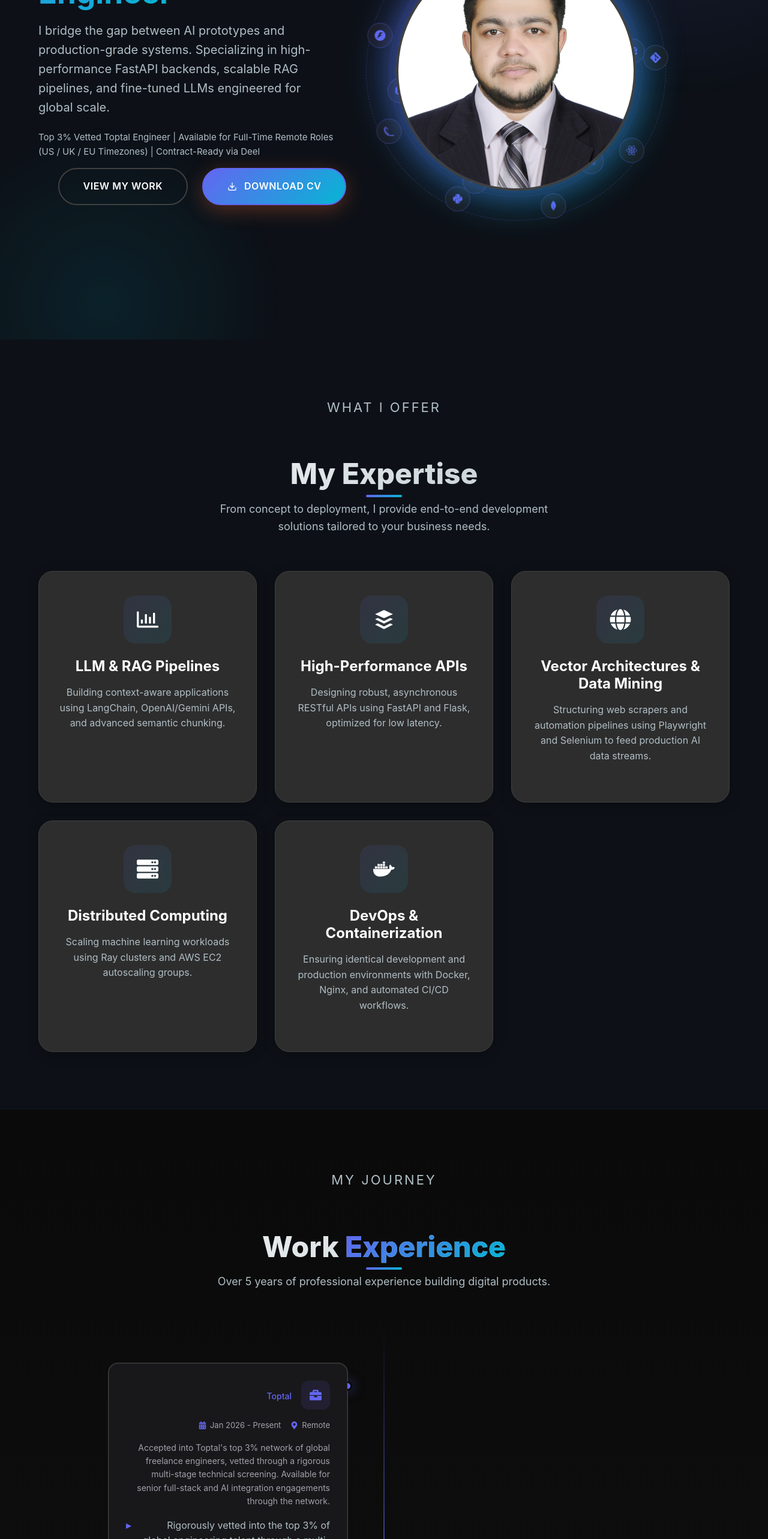
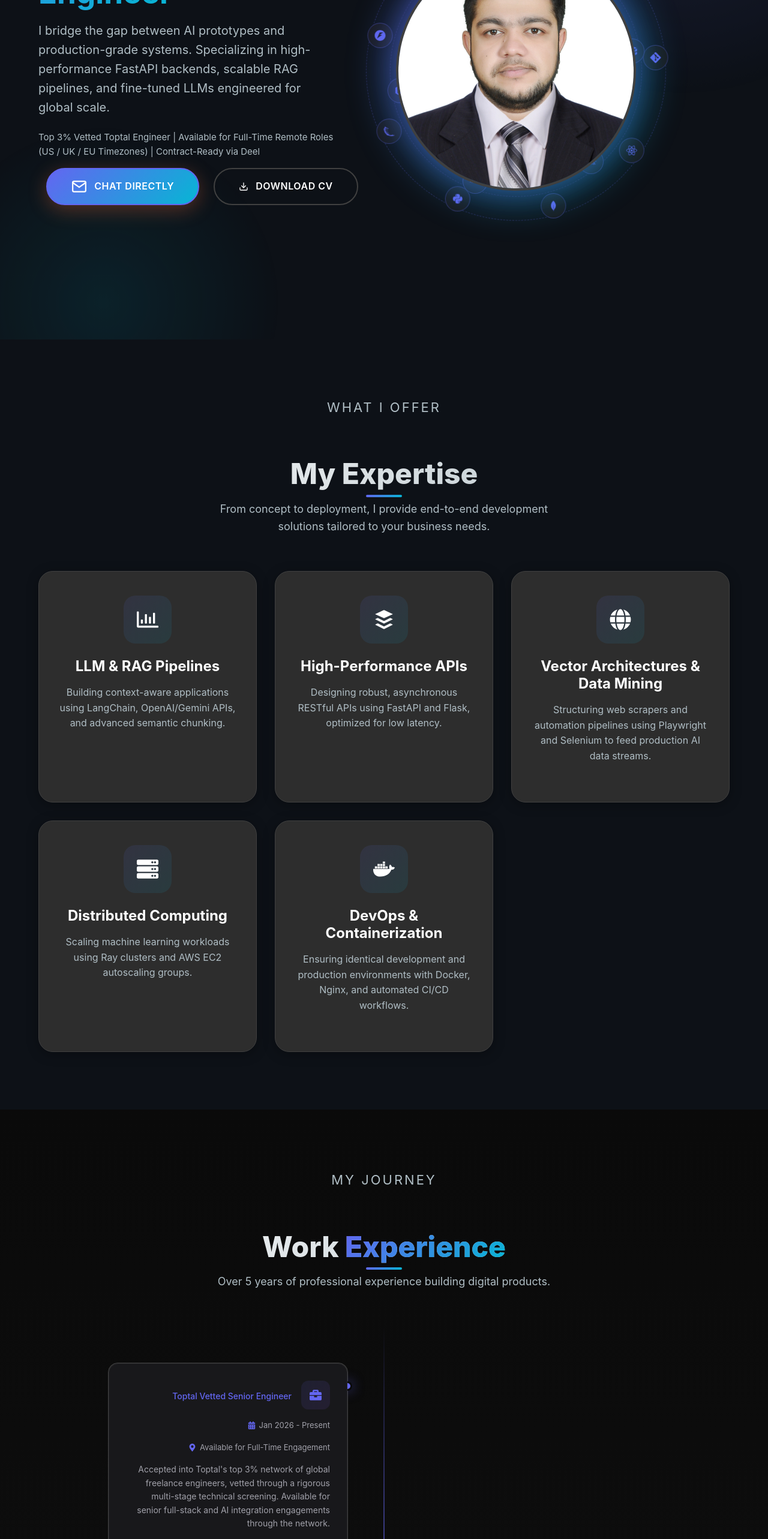
Before and after one commit to Hammad-Asif/hammad_portfolio-next, a Next.js app: page / in a window 1280 px wide. Shown: the part 234-2800 px from the top of the page at 60% size. Built offline with nearby package versions, Linux system fonts and the light colour scheme.

Commit message:
some updates for more engagment or HRs

```diff
--- a/src/app/layout.jsx
+++ b/src/app/layout.jsx
@@ -14,7 +14,7 @@ const spaceGrotesk = Space_Grotesk({
 })
 import './globals.css'
 export const metadata = {
-  title: "Muhammad Hammad Asif — AI & Python Backend Engineer | Remote | Toptal",
+  title: "Muhammad Hammad Asif — Senior AI Engineer & Python Backend Developer | Remote US/UK/EU",
   description: "Toptal-vetted AI and Python backend engineer with 5+ years of experience building LLM integrations, ML pipelines, and FastAPI systems. Seeking full-time remote roles with US, UK, and European teams.",
   keywords: "AI engineer for hire, Python backend developer, LLM integration developer, FastAPI developer, remote AI developer, ML engineer remote, hire Python developer Pakistan, NLP engineer, OpenAI API developer, machine learning engineer remote",
   authors: [{ name: "Muhammad Hammad Asif" }],
--- a/src/components/ExperienceTimeline.jsx
+++ b/src/components/ExperienceTimeline.jsx
@@ -4,8 +4,8 @@ import { FaBriefcase, FaCalendarAlt, FaMapMarkerAlt } from 'react-icons/fa';
 const ExperienceTimeline = () => {
   const experiences = [
     {
-      "company": "Toptal",
-      "location": "Remote",
+      "company": "Toptal Vetted Senior Engineer",
+      "location": "Available for Full-Time Engagement",
       "startDate": "2026-01-01T00:00:00.000Z",
       "endDate": "",
       "description": "Accepted into Toptal's top 3% network of global freelance engineers, vetted through a rigorous multi-stage technical screening. Available for senior full-stack and AI integration engagements through the network.",
@@ -16,7 +16,7 @@ const ExperienceTimeline = () => {
       ]
     }, {
       "company": "Scanify Dev",
-      "location": "Remote contractor",
+      "location": "Remote (Contract Concluded)",
       "startDate": "2025-07-01T00:00:00.000Z",
       "endDate": "2025-11-30T00:00:00.000Z",
       "description": "Contributed to an AI-powered Shopify theme generation platform that used OpenAI APIs to automatically create store content and images for ecommerce clients.",
--- a/src/components/FAQ.jsx
+++ b/src/components/FAQ.jsx
@@ -9,14 +9,14 @@ const FAQ = () => {
       question: "How do you work with clients across different timezones?",
       answer: "I work PKT (UTC+5), which gives me natural overlap with US East Coast mornings (my afternoon) and full coverage of EU business hours. I use async-first workflows — daily written updates, Loom videos for demos, and a shared project board so you always know where things stand without needing a call. For time-sensitive projects, I'm flexible on hours."
     },
-    {
-      question: "Are you open to full-time remote employment?",
-      answer: "Yes, I'm actively looking for full-time remote roles. I can be hired directly or through Deel. I'm available immediately."
-    },
-    {
-      question: "How I Work?",
-      answer: "Open to full-time remote roles with US, UK, and EU teams."
-    },
+    // {
+    //   question: "Are you open to full-time remote employment?",
+    //   answer: "Yes, I'm actively looking for full-time remote roles. I can be hired directly or through Deel. I'm available immediately."
+    // },
+    // {
+    //   question: "How I Work?",
+    //   answer: "Open to full-time remote roles with US, UK, and EU teams."
+    // },
     {
       question: "Are you open to full-time remote roles?",
       answer: "Both. I'm open to full-time remote positions and long-term contracts. I'm set up to work as a remote contractor through Deel, or direct contracts. If you're hiring for a senior AI/backend role and want someone fully embedded in your team, let's talk."
@@ -45,10 +45,10 @@ const FAQ = () => {
       question: 'Can you help with AI/ML integration in my existing application?',
       answer: 'Yes! I specialize in integrating AI capabilities into existing applications. This includes adding chatbots, recommendation systems, predictive analytics, image recognition, natural language processing, and more. I can assess your current system and recommend the best AI solutions for your needs.'
     },
-    {
-      question: 'How do we communicate during the project?',
-      answer: 'I believe in transparent communication. We\'ll have regular check-ins via video calls (weekly or bi-weekly), daily progress updates via your preferred channel (Slack, email), and access to a project management board. I\'m available during business hours (PKT) and flexible for timezone differences.'
-    }
+    // {
+    //   question: 'How do we communicate during the project?',
+    //   answer: 'I believe in transparent communication. We\'ll have regular check-ins via video calls (weekly or bi-weekly), daily progress updates via your preferred channel (Slack, email), and access to a project management board. I\'m available during business hours (PKT) and flexible for timezone differences.'
+    // }
   ];
 
   const toggleFAQ = (index) => {
--- a/src/components/Hero.jsx
+++ b/src/components/Hero.jsx
@@ -2,7 +2,7 @@ import React from 'react';
 import { Link } from 'react-scroll';
 import { TypeAnimation } from 'react-type-animation';
 import { FaReact, FaNodeJs, FaPython, FaAws, FaDocker, FaJs } from 'react-icons/fa';
-import { FiDownload } from 'react-icons/fi';
+import { FiDownload ,FiMail} from 'react-icons/fi';
 import {
     SiMongodb,
     SiFlask,
@@ -115,7 +115,7 @@ const Hero = () => {
                         >
                             Let's Work Together
                         </Link> */}
-                        <Link
+                        {/* <Link
                             to="projects"
                             spy={true}
                             smooth={true}
@@ -124,14 +124,17 @@ const Hero = () => {
                             className="btn btn-secondary btn-large"
                         >
                             View My Work
-                        </Link>
+                        </Link> */}
+                        <a suppressHydrationWarning={true} href="mailto:hammad@recursivedata.com" className="btn  btn-primary">
+                <FiMail size={26} /> Chat Directly
+              </a>
                         <a
                             href="/HammadCV_inter.pdf"
                             target="_blank"
                             rel="noopener noreferrer"
                             download
                             suppressHydrationWarning={true}
-                            className="btn btn-primary btn-large flex items-center gap-2"
+                            className="btn btn-secondary  btn-large flex items-center gap-2"
                         >
                             <FiDownload size={16} />
                             Download CV
--- a/src/components/Navbar.jsx
+++ b/src/components/Navbar.jsx
@@ -2,13 +2,13 @@
 // This file has zero JavaScript sent to the browser for the nav shell
 
 import MobileMenu from './MobileMenu';
-
+import { FiMail } from 'react-icons/fi';
 const navItems = [
   { href: '#home', label: 'Home' },
   { href: '#expertise', label: 'Expertise' },
   { href: '#experience', label: 'Experience' },
   { href: '#projects', label: 'Projects' },
-  { href: '#faq', label: "FAQ's" },
+  // { href: '#faq', label: "FAQ's" },
   { href: '#testimonials', label: 'Testimonials' },
   { href: '#contact', label: 'Contact' },
 ];
--- a/src/components/Process.jsx
+++ b/src/components/Process.jsx
@@ -4,17 +4,26 @@ import { FaLightbulb, FaCode, FaCheckCircle, FaRocket } from 'react-icons/fa';
 const Process = () => {
   const steps = [
     {
-      icon: <FaLightbulb />,
+      title: 'No Visa/Tax Overhead',
+      description: 'Contract-ready immediately via Deel or B2B corporate billing. You don\'t deal with international payroll complexities.'
+    },
+    {
+      title: '100% IP & NDA Protection',
+      description: 'Fully compliant with US/EU intellectual property laws under standard international contractor agreements.'
+    },
+    {
+      title: 'Fully Equipped Setup',
+      description: 'Operating from a dedicated home office with secondary backup power (UPS/Solar) and high-speed fiber internet to ensure 100% uptime.'
+    },
+    {
       title: 'Async-First Execution',
       description: 'I utilize Slack, Loom video handovers, and clear Jira documentation so work moves forward without needing constant live synchronization.'
     },
     {
-      icon: <FaCode />,
       title: 'Timezone Overlap',
       description: 'I offer 4 to 5 hours of structured, synchronous daily overlap with EST, GMT, and CET business hours.'
     },
     {
-      icon: <FaCheckCircle />,
       title: 'Legal & Payroll Compliance',
       description: 'Fully set up to onboard immediately as an international contractor via Deel, Remote.com, or direct corporate B2B contracts.'
     }
```
Also changed, not shown: 1 other file (tests, documents, lock files or other folders).
